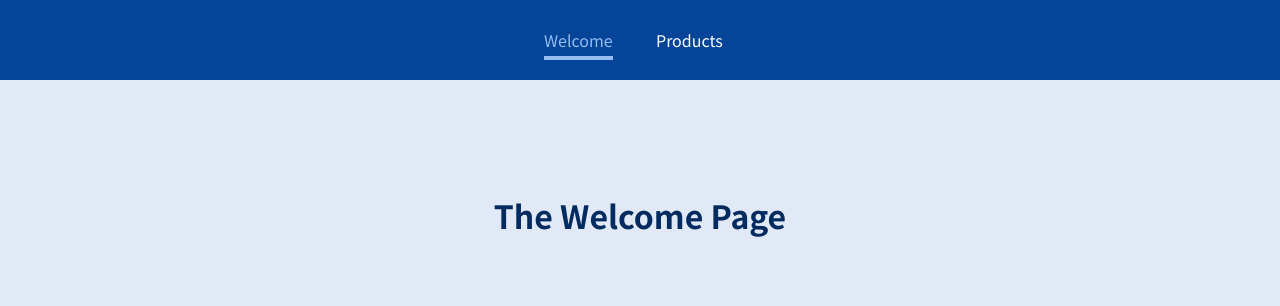
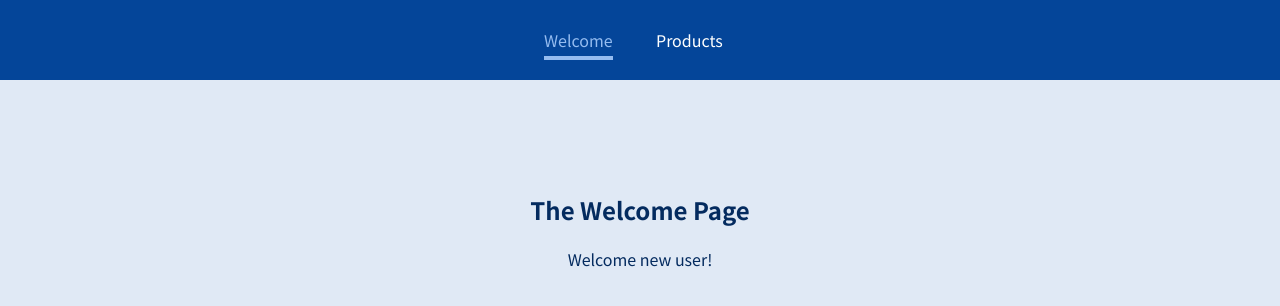
Before and after one commit to thenatural86/react-routing, a JavaScript app: page /welcome/new-user in a window 1280 px wide. Shown: the top 306 px of the page. Built offline with nearby package versions, Linux system fonts and the light colour scheme.

Commit message:
nested routes

```diff
--- a/src/pages/Welcome.js
+++ b/src/pages/Welcome.js
@@ -1,7 +1,14 @@
-import React from 'react'
+import { Route } from 'react-router-dom'
 
 const Welcome = () => {
-  return <h1>The Welcome Page</h1>
+  return (
+    <section>
+      <h1>The Welcome Page</h1>
+      <Route path='/welcome/new-user'>
+        <p>Welcome new user!</p>
+      </Route>
+    </section>
+  )
 }
 
 export default Welcome
```
Also changed, not shown: 1 other file (tests, documents, lock files or other folders).
